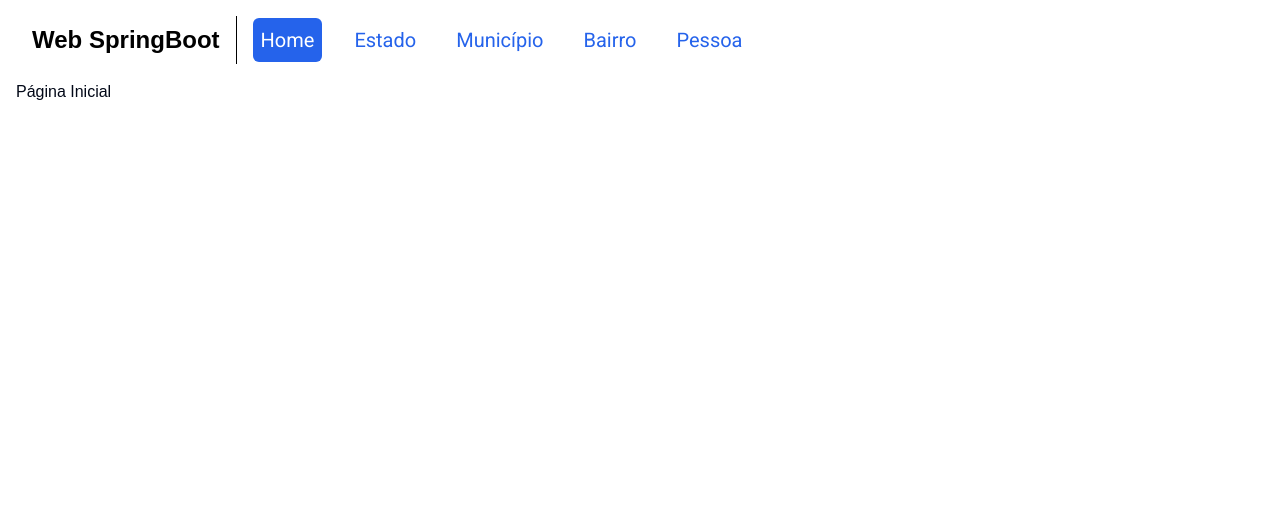
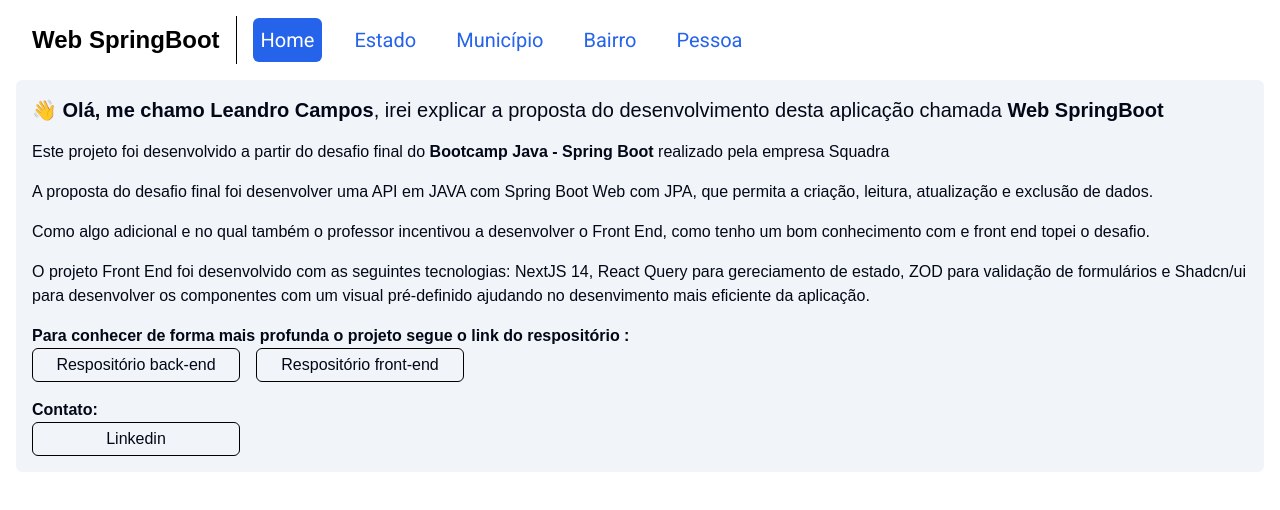
Before and after one commit to camposweb/web-api-spring-boot, a Next.js app: page / in a window 1280 px wide. Shown: the top 510 px of the page. Built offline with nearby package versions, Linux system fonts and the light colour scheme.

Commit message:
feat: Corrigindo alguns componentes

```diff
--- a/src/app/(home)/bairro/bairro.tsx
+++ b/src/app/(home)/bairro/bairro.tsx
@@ -3,6 +3,7 @@ import { ConfirmDeleteBairro } from '@/components/bairro/confirm-delete-bairro'
 import { EditBairro } from '@/components/bairro/edit-bairro'
 import { GetBairroFilter } from '@/components/bairro/get-bairro-filter'
 import { SaveBairro } from '@/components/bairro/save-bairro'
+import { EmptyData } from '@/components/empty-data'
 import { LoadingTable } from '@/components/loading-table'
 import { PaginationTable } from '@/components/pagination-table'
 import { Badge } from '@/components/ui/badge'
@@ -89,6 +90,8 @@ export default function Bairro() {
         {isLoading === true ? (
           <LoadingTable />
         ) : (
+          <>
+            {bairros && bairros.data.length > 0 ? (
               <div className="rounded-md border">
                 <Table className="">
                   <TableHeader className="">
@@ -102,8 +105,12 @@ export default function Bairro() {
                       <TableHead className="font-bold text-black">
                         Município
                       </TableHead>
-                  <TableHead className="font-bold text-black">Nome</TableHead>
-                  <TableHead className="font-bold text-black">Status</TableHead>
+                      <TableHead className="font-bold text-black">
+                        Nome
+                      </TableHead>
+                      <TableHead className="font-bold text-black">
+                        Status
+                      </TableHead>
                       <TableHead className="text-right font-bold text-black">
                         Ações
                       </TableHead>
@@ -160,6 +167,10 @@ export default function Bairro() {
                   </TableBody>
                 </Table>
               </div>
+            ) : (
+              <EmptyData />
+            )}
+          </>
         )}
         {bairros && bairros.data.length > 0 ? (
           <PaginationTable
--- /dev/null
+++ b/src/app/(home)/loading.tsx
@@ -0,0 +1,20 @@
+import { Skeleton } from '@/components/ui/skeleton'
+
+export default function Loading() {
+  return (
+    <div className="flex animate-pulse flex-col space-y-2 p-4">
+      <div className="">
+        <Skeleton className="h-8 w-32" />
+      </div>
+      <div>
+        <Skeleton className="h-8 w-48" />
+      </div>
+      <div>
+        <Skeleton className="h-14 w-full" />
+      </div>
+      <div className="">
+        <Skeleton className="h-80 w-full" />
+      </div>
+    </div>
+  )
+}
--- a/src/app/(home)/page.tsx
+++ b/src/app/(home)/page.tsx
@@ -1,7 +1,63 @@
+import { Github } from 'lucide-react'
+import Link from 'next/link'
+
 export default function Home() {
   return (
-    <div className="">
-      <h1>Página Inicial</h1>
+    <div className="w-full gap-4 rounded-md bg-secondary p-4">
+      <h1 className="text-xl">
+        👋 <strong>Olá, me chamo Leandro Campos</strong>, irei explicar a
+        proposta do desenvolvimento desta aplicação chamada{' '}
+        <strong>Web SpringBoot</strong>
+      </h1>
+      <p className="mt-4">
+        Este projeto foi desenvolvido a partir do desafio final do{' '}
+        <strong>Bootcamp Java - Spring Boot</strong> realizado pela empresa
+        Squadra
+      </p>
+      <p className="mt-4">
+        A proposta do desafio final foi desenvolver uma API em JAVA com Spring
+        Boot Web com JPA, que permita a criação, leitura, atualização e exclusão
+        de dados.
+      </p>
+      <p className="mt-4">
+        Como algo adicional e no qual também o professor incentivou a
+        desenvolver o Front End, como tenho um bom conhecimento com e front end
+        topei o desafio.
+      </p>
+      <p className="mt-4">
+        O projeto Front End foi desenvolvido com as seguintes tecnologias:
+        NextJS 14, React Query para gereciamento de estado, ZOD para validação
+        de formulários e Shadcn/ui para desenvolver os componentes com um visual
+        pré-definido ajudando no desenvimento mais eficiente da aplicação.
+      </p>
+      <h3 className="mt-4 font-semibold">
+        Para conhecer de forma mais profunda o projeto segue o link do
+        respositório :
+      </h3>
+      <div className="flex flex-row gap-4">
+        <Link
+          href={'https://github.com/camposweb/api-spring-boot'}
+          target="_blank"
+          className="flex w-52 items-center justify-center rounded-md border border-black p-1 transition hover:bg-black hover:text-white"
+        >
+          Respositório back-end
+        </Link>
+        <Link
+          href={''}
+          target="_blank"
+          className="flex w-52 items-center justify-center rounded-md border border-black p-1 transition hover:bg-black hover:text-white"
+        >
+          Respositório front-end
+        </Link>
+      </div>
+      <h3 className="mt-4 font-semibold">Contato:</h3>
+      <Link
+        href={'https://www.linkedin.com/in/camposdev/'}
+        target="_blank"
+        className="flex w-52 items-center justify-center rounded-md border border-black p-1 transition hover:bg-black hover:text-white"
+      >
+        Linkedin
+      </Link>
     </div>
   )
 }
--- a/src/app/(home)/pessoa/pessoa.tsx
+++ b/src/app/(home)/pessoa/pessoa.tsx
@@ -76,7 +76,7 @@ export default function Pessoa() {
       <h1 className="text-2xl font-bold text-black">Pessoa</h1>
       <SavePessoa />
       <div className="space-y-3">
-        {pessoas && pessoas.data.length > 0 ? <GetPessoaFilter /> : ''}
+        <GetPessoaFilter />
         <div className="rounded-md border">
           {pessoas && pessoas.data.length > 0 ? (
             <Table className="">
--- a/src/components/bairro/save-bairro.tsx
+++ b/src/components/bairro/save-bairro.tsx
@@ -26,6 +26,7 @@ import {
 } from '../ui/form'
 import { Input } from '../ui/input'
 import { Switch } from '../ui/switch'
+import { Plus } from 'lucide-react'
 
 const saveBairroSchema = z.object({
   nomeMunicipio: z
@@ -149,7 +150,9 @@ export function SaveBairro() {
     <div>
       <Dialog open={isDialogOpen} onOpenChange={setIsDialogOpen}>
         <DialogTrigger asChild>
-          <Button className="text-xl">Cadastrar Bairro</Button>
+          <Button className="text-xl">
+            <Plus /> Cadastrar Bairro
+          </Button>
         </DialogTrigger>
         <DialogContent>
           <DialogHeader>
--- a/src/components/municipio/edit-municipio.tsx
+++ b/src/components/municipio/edit-municipio.tsx
@@ -130,8 +130,8 @@ export function EditMunicipio({
       </DialogTrigger>
       <DialogContent>
         <DialogHeader>
-          <DialogTitle>Editar UF {nomeMunicipio}</DialogTitle>
-          <DialogDescription>Painel de edição de UF</DialogDescription>
+          <DialogTitle>Editar Município {nomeMunicipio}</DialogTitle>
+          <DialogDescription>Painel para editar de Município</DialogDescription>
           <Form {...formEditMunicipio}>
             <form
               onSubmit={formEditMunicipio.handleSubmit(onSubmit)}
--- a/src/components/municipio/save-municipio.tsx
+++ b/src/components/municipio/save-municipio.tsx
@@ -34,6 +34,7 @@ import {
   SelectValue,
 } from '../ui/select'
 import { Switch } from '../ui/switch'
+import { Plus } from 'lucide-react'
 
 const saveMunicipioSchema = z.object({
   codigoUf: z.union([
@@ -129,7 +130,9 @@ export function SaveMunicipio() {
     <div>
       <Dialog open={isDialogOpen} onOpenChange={setIsDialogOpen}>
         <DialogTrigger asChild>
-          <Button className="text-xl">Cadastrar Município</Button>
+          <Button className="text-xl">
+            <Plus /> Cadastrar Município
+          </Button>
         </DialogTrigger>
         <DialogContent>
           <DialogHeader>
--- a/src/components/nav-link.tsx
+++ b/src/components/nav-link.tsx
@@ -11,7 +11,7 @@ export function NavLink({ ...props }: NavLinkProps) {
     <Link
       {...props}
       data-active={pathname === props.href}
-      className="flex items-center justify-center gap-1.5 rounded-md p-2 font-roboto text-xl font-medium text-primary hover:bg-primary hover:text-white data-[active=true]:bg-primary data-[active=true]:text-white"
+      className="flex items-center justify-center gap-1.5 rounded-md p-2 font-roboto text-xl font-medium text-primary transition hover:bg-primary hover:text-white data-[active=true]:bg-primary data-[active=true]:text-white"
     />
   )
 }
--- a/src/components/uf/save-uf.tsx
+++ b/src/components/uf/save-uf.tsx
@@ -25,6 +25,7 @@ import {
 } from '../ui/form'
 import { Input } from '../ui/input'
 import { Switch } from '../ui/switch'
+import { Plus } from 'lucide-react'
 
 const saveUfSchema = z.object({
   sigla: z
@@ -126,7 +127,10 @@ export function SaveUf() {
     <div>
       <Dialog open={isDialogOpen} onOpenChange={setIsDialogOpen}>
         <DialogTrigger asChild>
-          <Button className="text-xl">Cadastrar UF</Button>
+          <Button className="text-xl">
+            <Plus />
+            Cadastrar UF
+          </Button>
         </DialogTrigger>
         <DialogContent>
           <DialogHeader>
```
Also changed, not shown: src/app/(home)/municipio/municipio.tsx (+16 -3 lines), src/app/(home)/uf/uf.tsx (+16 -3 lines), 1 other file (tests, documents, lock files or other folders). Lines whose indentation alone changed are shown as unchanged.
